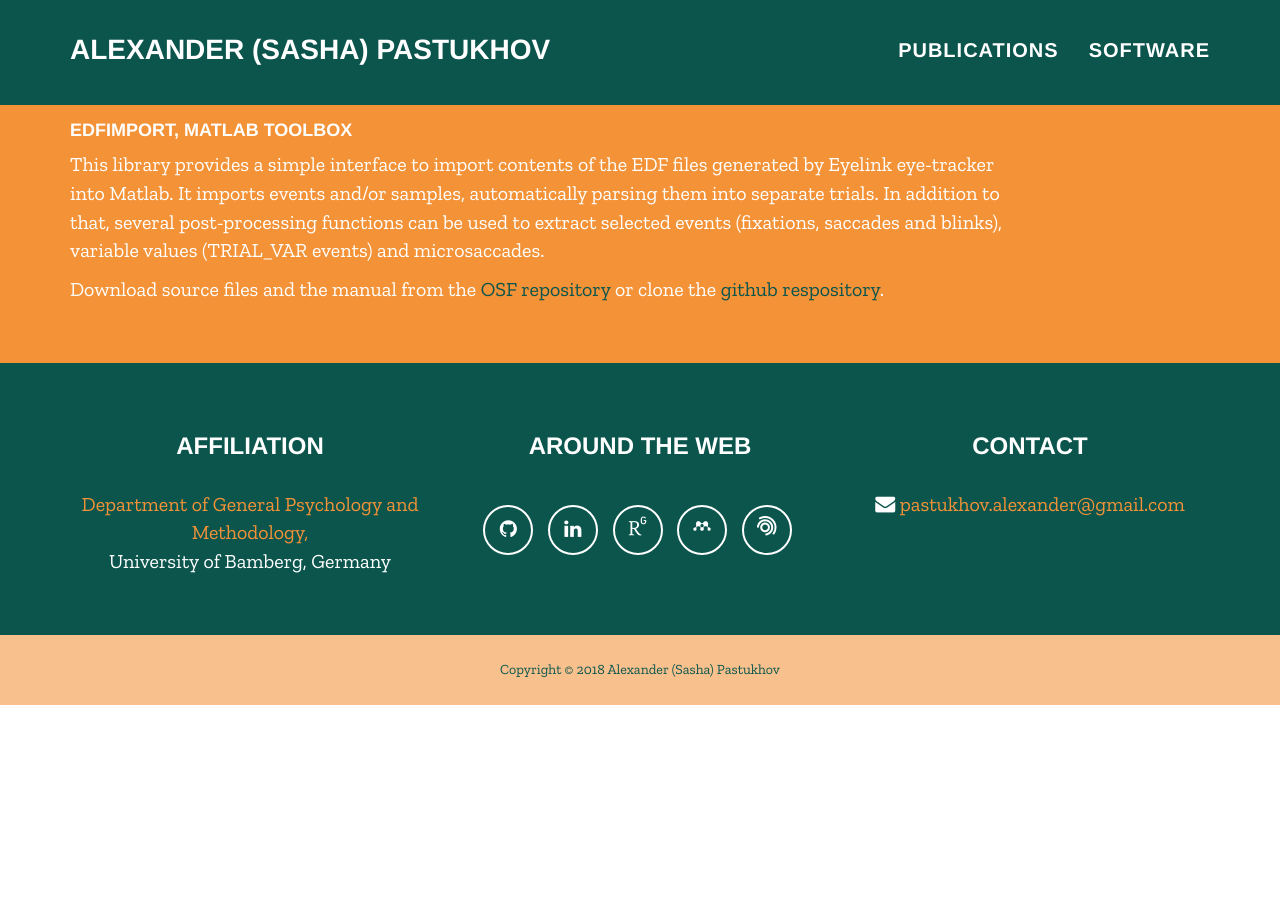
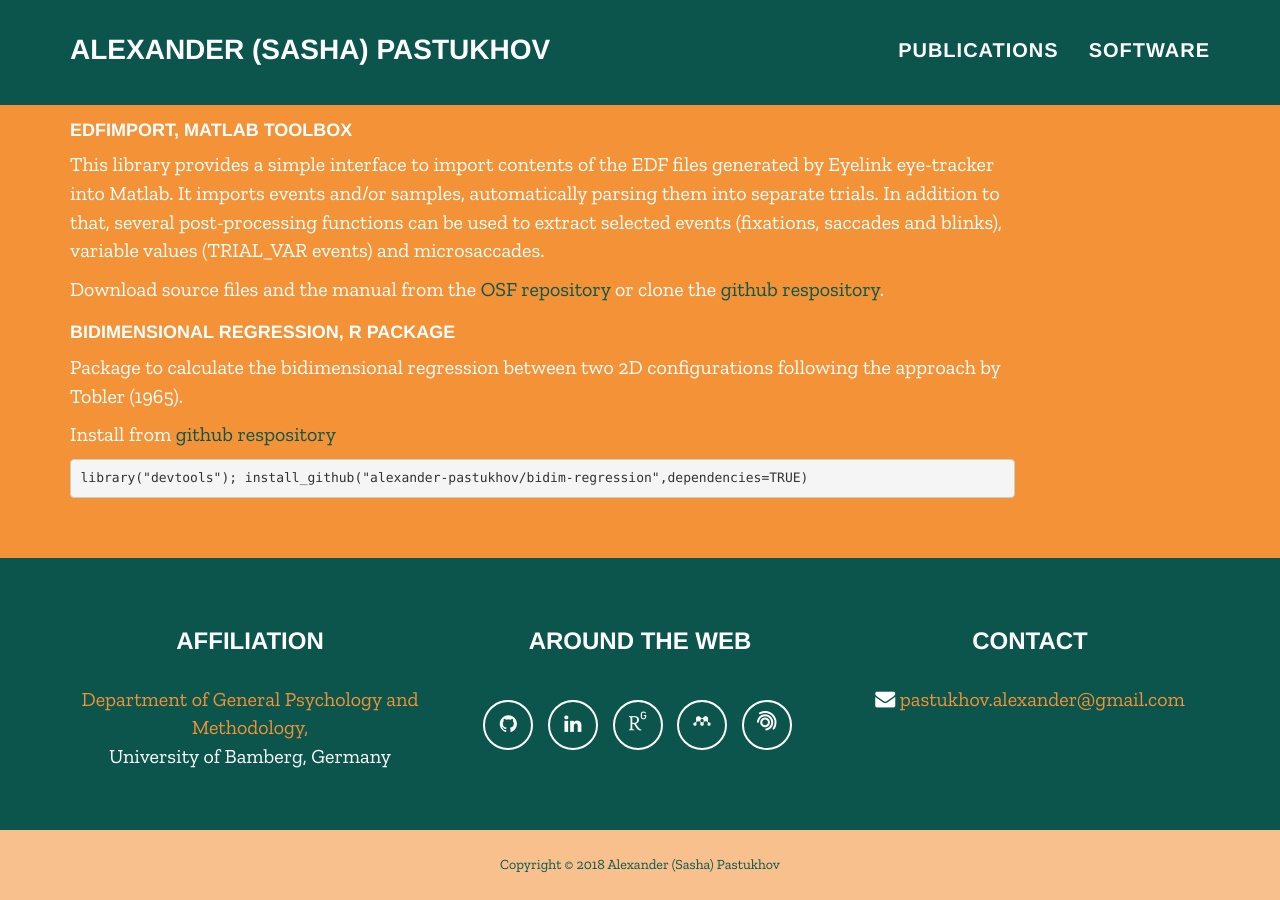
Before and after one commit to alexander-pastukhov/alexander-pastukhov.github.io, a Jekyll site: the page built from index.html, in a window 1280 px wide and 900 px high, scrolled down 3615 px. Built offline with Jekyll 4.4.1, drawn with Linux system fonts in a browser that asks for light colours; nearby versions of some CDN libraries; some web fonts are replaced; before the commit the page ends 4320 px from its top, so only the background shows below that.

Commit message:
Added link to BiDimensional regression github repository

```diff
--- a/_data/publications.yml
+++ b/_data/publications.yml
@@ -15,7 +15,7 @@
   issue: April
   pages: 1-7
   osf: https://osf.io/t5qfp/
-  pdf: Carbon, Pastukhov - 2018 - Reliable Top-Left Light Convention Starts With Early Renaissance An Extensive Approach Comprising 10k Artwork
+  pdf: Carbon, Pastukhov - 2018 - Reliable Top-Left Light Convention Starts With Early Renaissance An Extensive Approach Comprising 10k Artwork.pdf
   authors:
     - Christian-Claus Carbon
     - Alexander Pastukhov
--- a/_includes/software.html
+++ b/_includes/software.html
@@ -14,5 +14,14 @@
                     <p>Download source files and the manual from the <a class='dark' href='https://osf.io/fxumn/'>OSF repository</a> or clone the <a class='dark' href='https://github.com/alexander-pastukhov/edfImport'>github respository</a>.</p>
                 </div>
             </div>
+            <div class="row">
+                <div class="col-lg-10">
+                    <h4>BiDimensional regression, R package</h4>
+                    <p>Package to calculate the bidimensional regression between two 2D configurations following the approach by Tobler (1965).</p>
+                    <p>Install from <a class='dark' href='https://github.com/alexander-pastukhov/bidim-regression'>github respository</a>
+                        <pre><code>library("devtools"); install_github("alexander-pastukhov/bidim-regression",dependencies=TRUE)</code></pre>
+                    </p>
+                </div>
+            </div>
         </div>
     </section>
```
